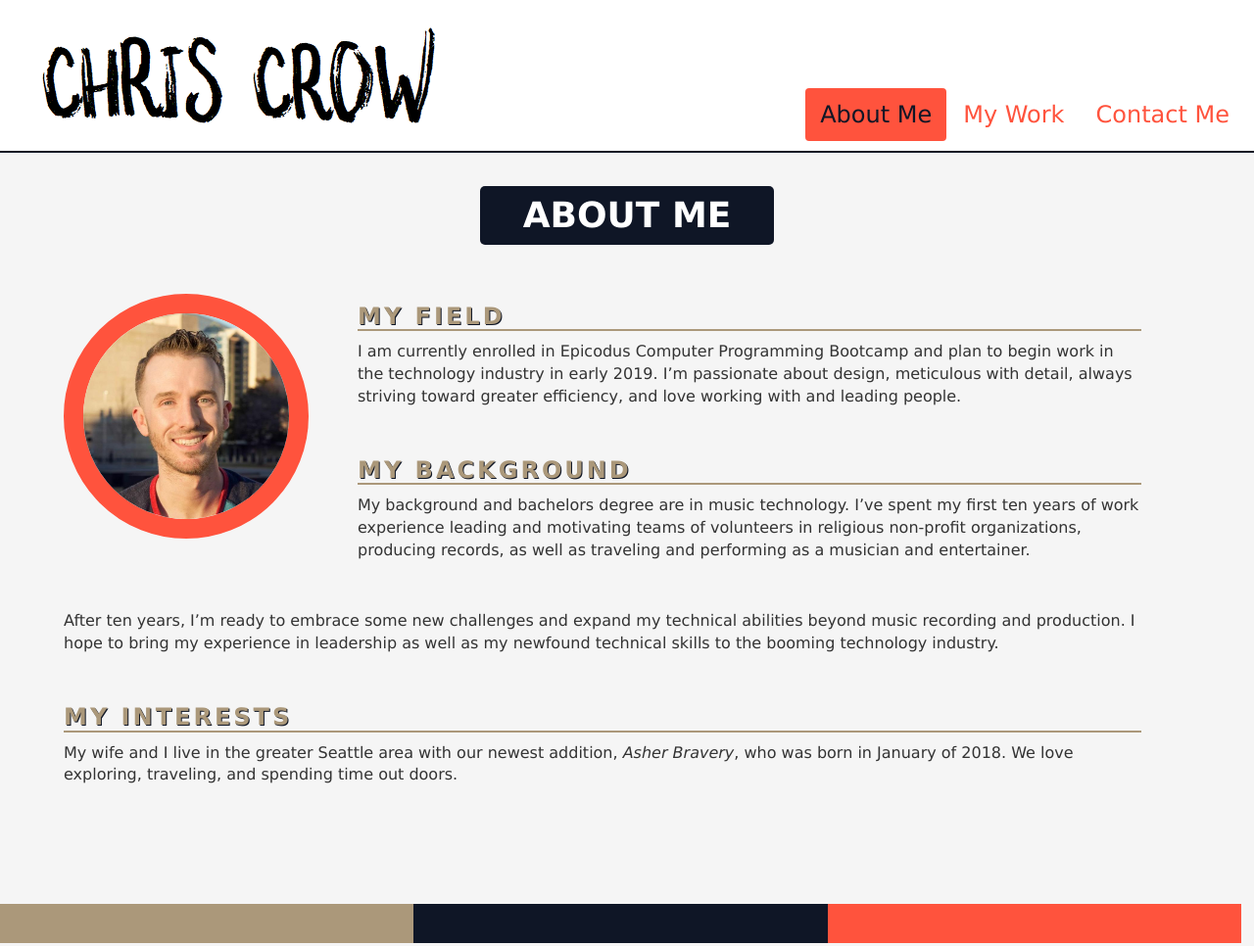
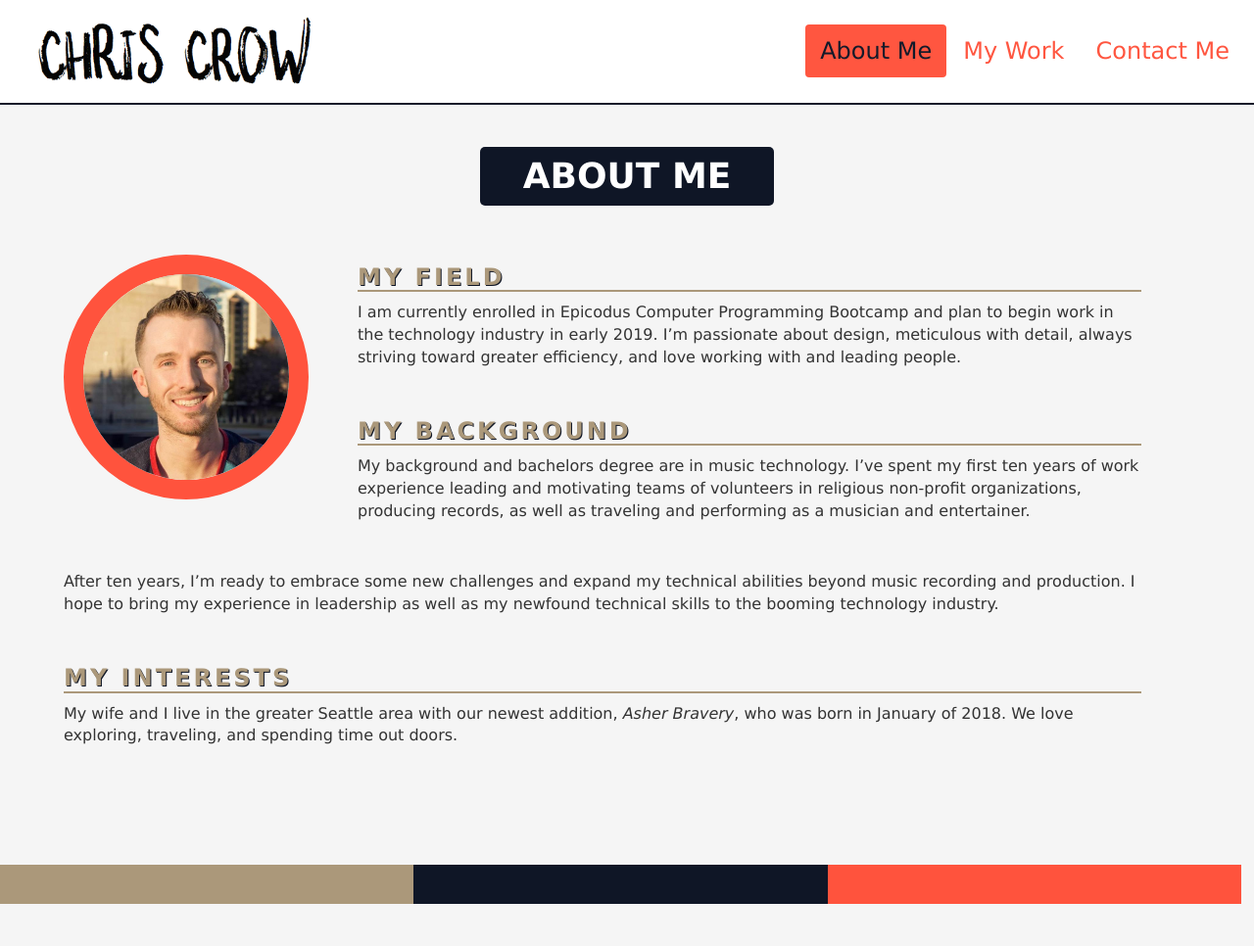
Before and after one commit to ChrisMCrow/portfolio, a plain HTML site: page index.html in a window 1280 px wide. Shown: the top 966 px of the page at 98% size. Drawn offline with nearby package versions, Linux system fonts and the light colour scheme.

Commit message:
show transparent static navbar

```diff
--- a/css/styles.css
+++ b/css/styles.css
@@ -17,18 +17,23 @@ a:hover {
   font-style: underline;
 }
 
-
 #navbar {
+  opacity: .98;
   position: fixed;
-  padding: 10px 10px 0px 30px;
-  background-color: #fff;
+  padding: 5px 10px 0px 30px;
+  background: #fff;
   border-bottom: 2px solid #0f1626;
   width: 100%;
+  z-index: 1000;
+}
+
+#navbar img {
+  height: 100px;
 }
 
 .nav {
   font-size: 24px;
-  margin-top: 80px;
+  margin-top: 20px;
   float: right;
   //overflow: auto;
   color: #4484CE;
@@ -45,7 +50,7 @@ a:hover {
   background-image: url("");
   background-size: cover;
   padding-bottom: 20px;
-  padding-top: 140px;
+  padding-top: 100px;
 }
 
 #aboutme p {
@@ -92,10 +97,14 @@ h4 {
   float: left;
 }
 
+.border {
+  margin-bottom: 45px;
+}
+
 .box {
   height: 40px;
   width: 33%;
-  margin-bottom: 40px;
+  margin-bottom: 0px;
 }
 
 #leather {
--- a/index.html
+++ b/index.html
@@ -17,10 +17,10 @@
           <img src="img/logo.png" alt="Chris Crow">
         </div>
         <div class="col-sm-6">
-          <ul class="nav nav-pills red">
+          <ul class="nav nav-pills">
             <li role="presentation" class="active"><a href="#aboutme">About Me</a></li>
-            <li role="presentation"><a href="#mywork">My Work</a></li>
-            <li role="presentation"><a href="#contactme">Contact Me</a></li>
+            <li role="presentation"><a href="#myworkborder">My Work</a></li>
+            <li role="presentation"><a href="#contactmeborder">Contact Me</a></li>
           </ul>
         </div>
       </div>
@@ -43,7 +43,7 @@
       </div>
 
       <!--border-->
-      <div class="row border">
+      <div class="row border" id="myworkborder">
         <div class="col-xs-4 box" id="leather">
         </div>
         <div class="col-xs-4 box" id="navy">
@@ -90,7 +90,7 @@
       </div>
 
       <!--border-->
-      <div class="row border">
+      <div class="row border" id="contactmeborder">
         <div class="col-xs-4 box" id="leather">
         </div>
         <div class="col-xs-4 box" id="eggshell">
```
